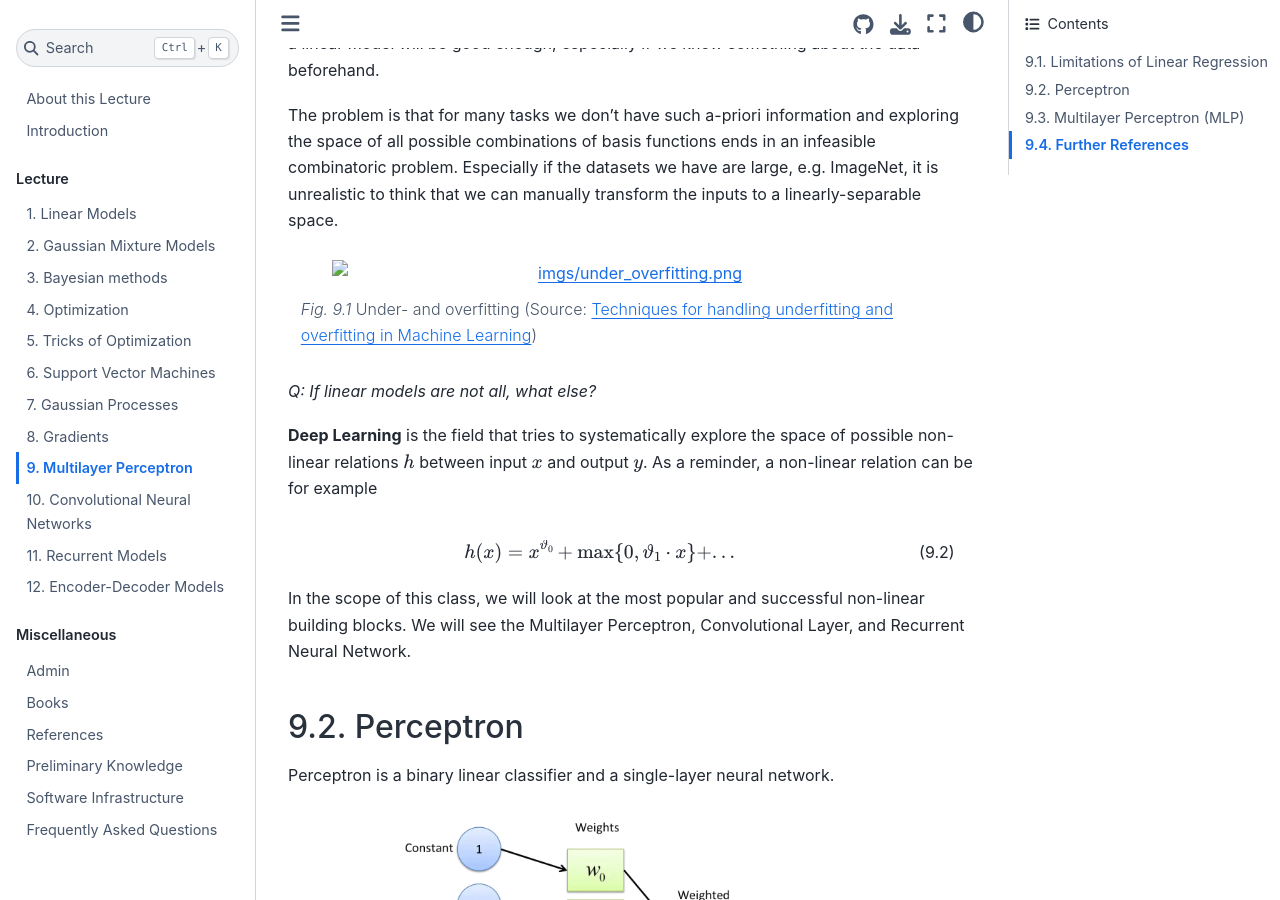
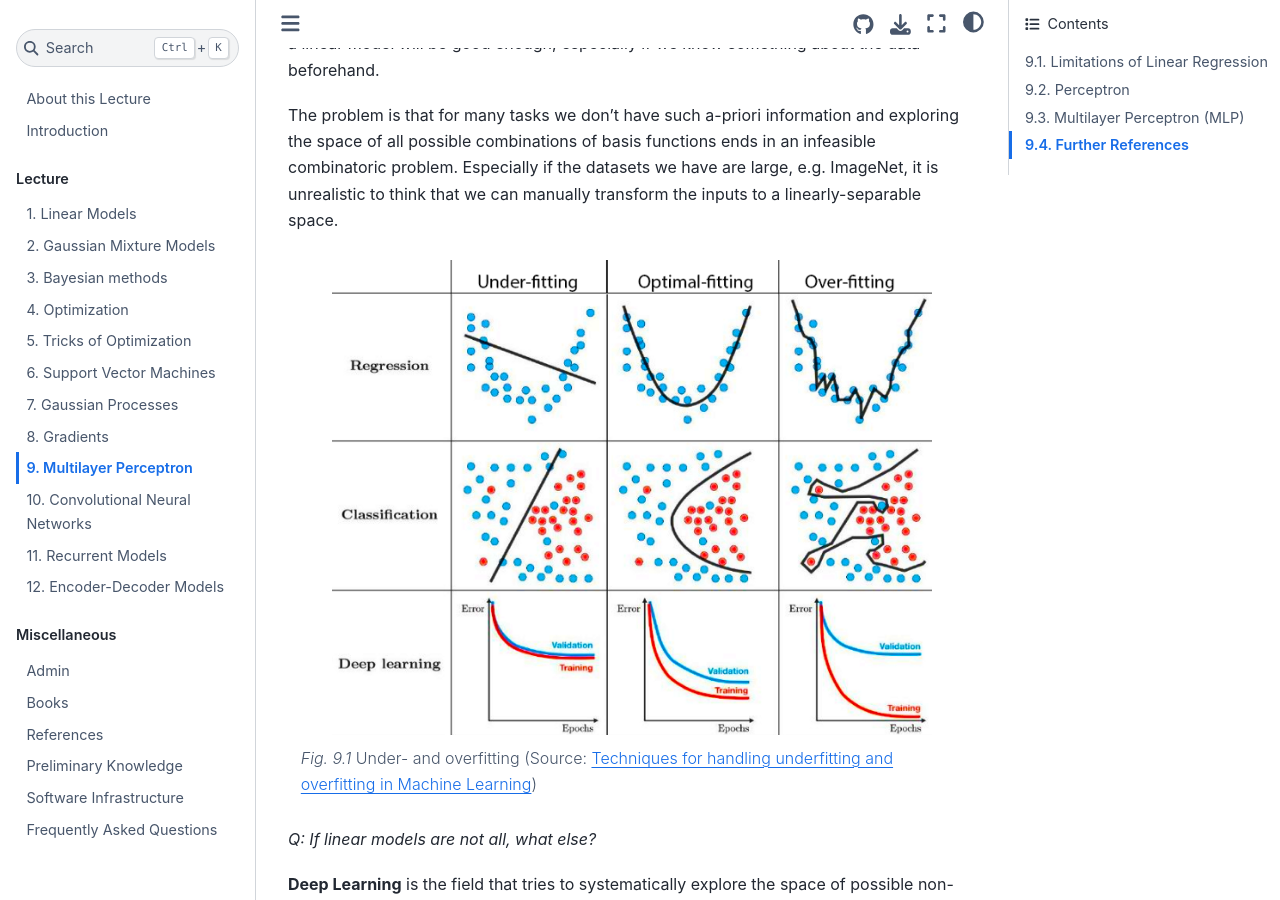
Before and after one commit to tumaer/SciML, a Jupyter Book: the page built from lecture/mlp.md, in a window 1280 px wide and 900 px high, scrolled down 427 px. Built offline with Jupyter Book 1.0.4 settings and Sphinx 7.4.7 and the Sphinx Book theme 1.1.4, drawn with Linux system fonts in a browser that asks for light colours; pages that are not in the unit, such as notebooks, are missing from menus; cross-references to code outside the pages are shown as plain code.

Commit message:
Refactor of the MLP section.

````diff
--- a/lecture/mlp.md
+++ b/lecture/mlp.md
@@ -1,5 +1,4 @@
 # Multilayer Perceptron
-
 
 ## Limitations of Linear Regression
 
@@ -11,7 +10,7 @@ We also saw that through hyperparameter tuning one can find a basis that capture
 
 The problem is that for many tasks we don't have such a-priori information and exploring the space of all possible combinations of basis functions ends in an infeasible combinatoric problem. Especially if the datasets we have are large, e.g. ImageNet, it is unrealistic to think that we can manually transform the inputs to a linearly-separable space.
 
-```{figure} ../imgs/under_overfitting.png
+```{figure} ../imgs/mlp/under_overfitting.png
 ---
 width: 600px
 align: center
@@ -30,12 +29,11 @@ $$ (nonlinear_regression)
 
 In the scope of this class, we will look at the most popular and successful non-linear building blocks. We will see the Multilayer Perceptron, Convolutional Layer, and Recurrent Neural Network.
 
-
 ## Perceptron
 
 Perceptron is a binary linear classifier and a single-layer neural network.
 
-```{figure} ../imgs/perceptron.png
+```{figure} ../imgs/mlp/perceptron.png
 ---
 width: 500px
 align: center
@@ -50,12 +48,11 @@ $$h(x) = f(\vartheta^{\top}x).$$ (perceptron)
 
 In the case of two class classification, we use the sign function
 
-
 $$f(a)=  \left\{\begin{array}{l} +1 , \quad a\ge 0  \\ -1 , \quad a<0 \end{array}\right.$$ (sign_fn)
 
 $f(a)$ is called *activation function* as it represents a simple model of how neurons respond to input stimuli. Other common activation functions are the sigmoid, tanh, and ReLU ($=\max(0,x)$).
 
-```{figure} ../imgs/activation_functions.png
+```{figure} ../imgs/mlp/activation_functions.png
 ---
 width: 450px
 align: center
@@ -64,12 +61,11 @@ name: activation_functions
 Activation functions (Source: [Introduction to Different Activation Functions for Deep Learning](https://medium.com/@shrutijadon/survey-on-activation-functions-for-deep-learning-9689331ba092))
 ```
 
-
 ## Multilayer Perceptron  (MLP)
 
 If we stack multiple perceptrons after each other with a user-defined dimension of the intermediate (a.k.a. latent or hidden) space, we get a multilayer perceptron.
 
-```{figure} ../imgs/mlp.png
+```{figure} ../imgs/mlp/mlp.png
 ---
 width: 700px
 align: center
@@ -92,7 +88,7 @@ By the **Universal Approximation Theorem**, a single-layer perceptron with any "
 
 Find the simplest MLP capable of learning the XOR function, and fit its parameters.
 
-```{figure} ../imgs/xor_function.png
+```{figure} ../imgs/mlp/xor_function.png
 ---
 width: 300px
 align: center
@@ -101,7 +97,6 @@ name: xor_function
 XOR function (Source: {cite}`goodfellow2016`, Section 6.1)
 ```
 
-
 ## Further References
 
 - {cite}`goodfellow2016`, Chapter 6
````
Also changed, not shown: imgs/mlp/activation_functions.png (renamed from imgs/activation_functions.png), imgs/mlp/mlp.png (renamed from imgs/mlp.png), imgs/mlp/perceptron.png (renamed from imgs/perceptron.png), imgs/mlp/under_overfitting.png (added), imgs/mlp/xor_function.png (renamed from imgs/xor_function.png).
